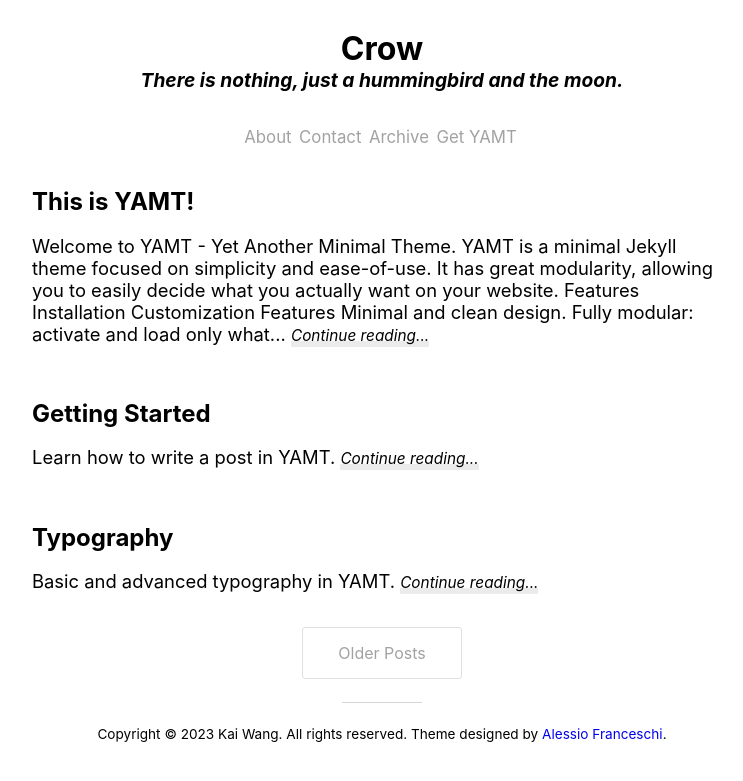
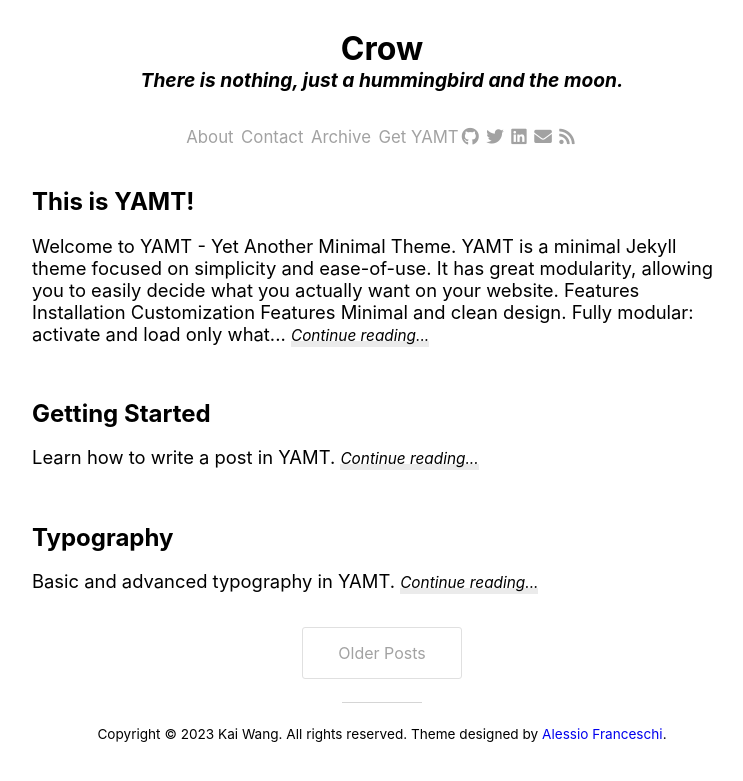
Before and after one commit to ICOTRT2024/Crow-Moon.github.io, a Jekyll site: the page built from index.html, in a window 1280 px wide. Shown: the top 781 px of the page, without its empty margins (258-1001 px from the left). Built offline with Jekyll 4.4.1, drawn with Linux system fonts in a browser that asks for light colours; nearby versions of some CDN libraries; the list of posts is cut into pages by our own code.

Commit message:
active social

```diff
--- a/_data/settings.yml
+++ b/_data/settings.yml
@@ -11,7 +11,7 @@ nav:
   pages:
     active: true
   social:
-    active: false
+    active: true
 
 #Featured images in homepage
 featured-img:
--- a/_data/social.yml
+++ b/_data/social.yml
@@ -7,5 +7,5 @@ social:
   - {icon: 'twitter', type: "brand", link: 'https://twitter.com/PandaSekh'}
   - {icon: 'linkedin', type: "brand", link: 'https://www.linkedin.com/in/alessio-franceschi/'}
 
-  - {icon: 'envelope', type: "solid", link: 'mailto:alessiofranceschi2@gmail.com'}
+  - {icon: 'envelope', type: "solid", link: 'wangkaimath@hotmail.com'}
   - {icon: 'rss', type: "solid", link: "/feed.xml"}
```
